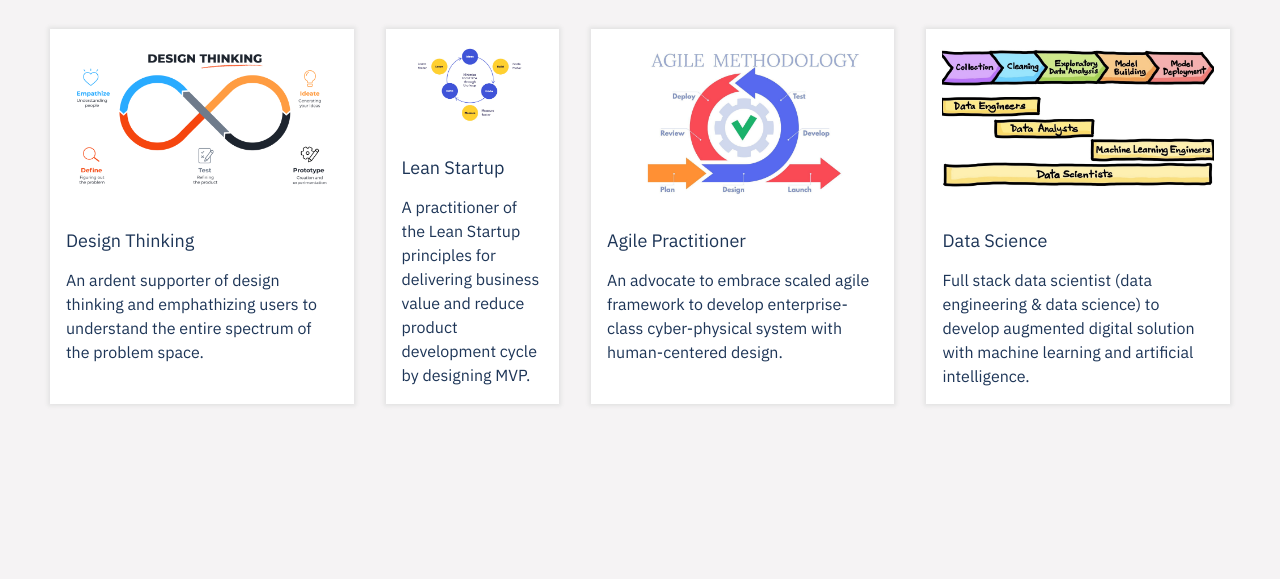
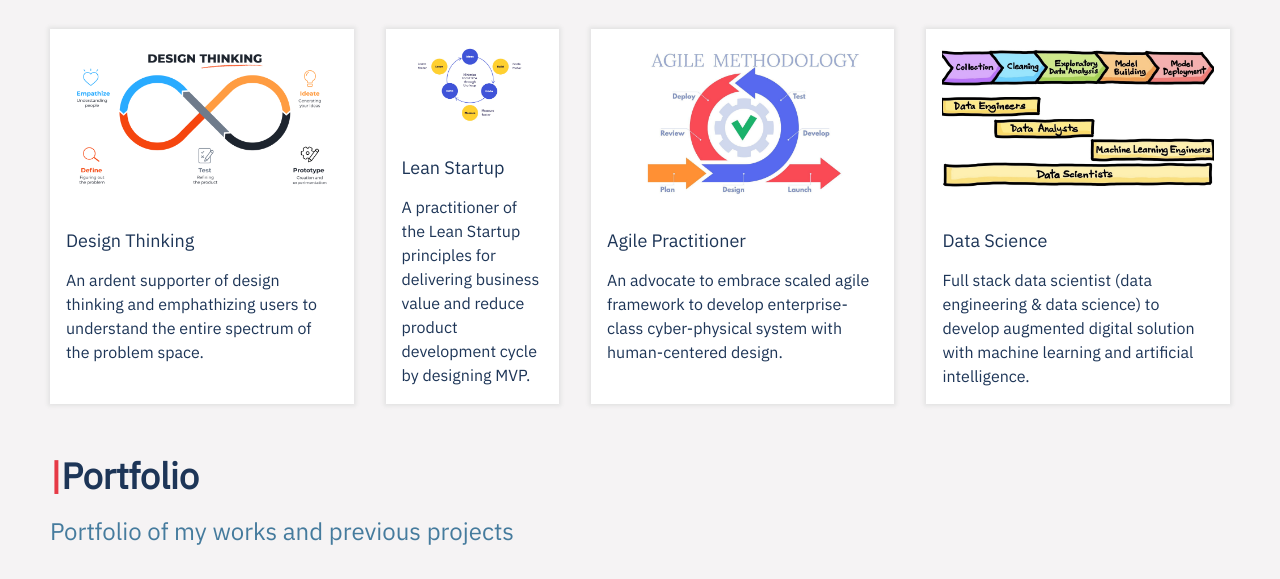
Before and after one commit to rezaabdullah/my-portfolio, a Gatsby site: page / in a window 1280 px wide. Shown: the part 729-1308 px from the top of the page. Before the commit the page ends 1165 px from the top, so only its background shows below. Built offline with nearby package versions, Linux system fonts and the light colour scheme; Gatsby itself is replaced by a stand-in of ours.

Commit message:
feat: Add blogs section

```diff
--- a/src/components/Blogs.js
+++ b/src/components/Blogs.js
@@ -1,11 +1,39 @@
 import * as React from "react"
+import styled from "styled-components"
 
 const Blog = () => {
     return (
-        <div>
-            <h1></h1>
-        </div>
+        <BlogContainer>
+            <BlogH1><span>|</span>Portfolio</BlogH1>
+            <BlogH2>Portfolio of my works and previous projects</BlogH2>
+        </BlogContainer>
     )
 }
 
 export default Blog
+
+const BlogContainer = styled.div`
+    display: flex;
+    flex-direction: column;
+    margin-top: 16px;
+    padding-bottom: 32px;
+    position: relative;
+`
+
+const BlogH1 = styled.h1`
+    color: #1d3557;
+    font-weight: 600;
+    font-size: clamp(24px, 6vw, 36px);
+
+    span {
+        color: #e63946;
+        font-weight: bold;
+    }
+`
+
+const BlogH2 = styled.h2`
+    color: #457b9d;
+    font-weight: 300;
+    font-size: clamp(18px, 6vw, 24px);
+    padding-top: 16px;
+`
--- a/src/components/Hero.js
+++ b/src/components/Hero.js
@@ -40,7 +40,6 @@ const HeroContainer = styled.div`
     display: flex;
     margin-top: -64px;
     position: relative;
-    // height: 100vh;
 
     @media screen and (max-width: 768px) {
         display: flex;
```
